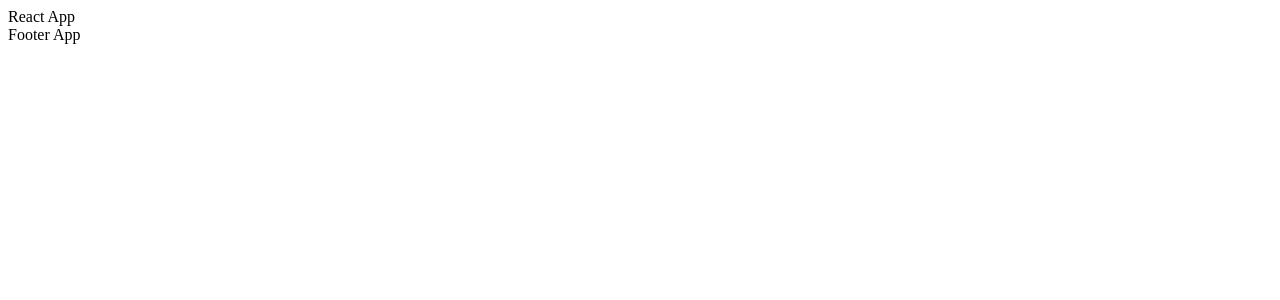
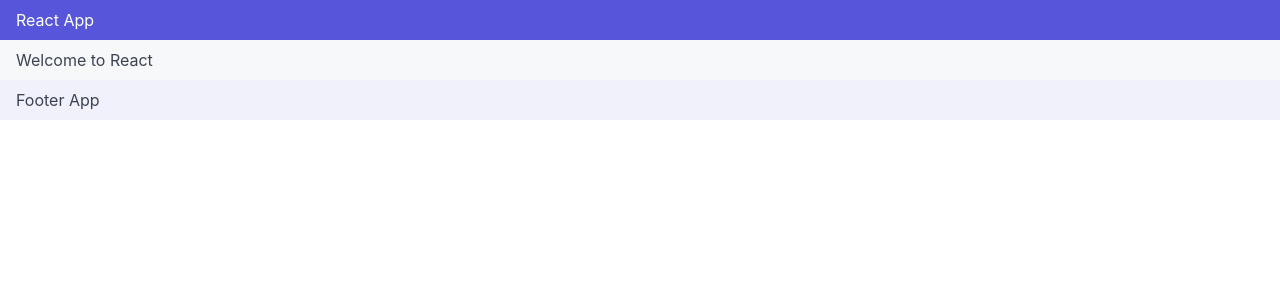
Before and after one commit to coderdiaz/react-track, a React (Create React App) app: page / in a window 1280 px wide. Shown: the top 300 px of the page. Built offline with nearby package versions, Linux system fonts and the light colour scheme.

Commit message:
feat: adding styling

```diff
--- a/package.json
+++ b/package.json
@@ -5,7 +5,8 @@
   "dependencies": {
     "react": "^16.8.6",
     "react-dom": "^16.8.6",
-    "react-scripts": "3.0.1"
+    "react-scripts": "3.0.1",
+    "spectre.css": "^0.5.8"
   },
   "scripts": {
     "start": "react-scripts start",
--- a/src/App.js
+++ b/src/App.js
@@ -4,7 +4,11 @@ import Footer from './components/Footer';
 
 const App = () => (<Fragment>
   <Header />
-  <main className="main"></main>
+  <main className="main bg-gray p-2">
+    <div className="container">
+      Welcome to React
+    </div>
+  </main>
   <Footer />
 </Fragment>);
 
--- a/src/components/Footer.js
+++ b/src/components/Footer.js
@@ -1,7 +1,9 @@
 import React from 'react';
 
-const Footer = () => (<footer className="footer">
-  Footer App
+const Footer = () => (<footer className="footer bg-secondary p-2">
+  <div className="container">
+    Footer App
+  </div>
 </footer>);
 
 export default Footer;
--- a/src/components/Header.js
+++ b/src/components/Header.js
@@ -1,7 +1,9 @@
 import React from 'react';
 
-const Header = () => (<header className="header">
-  React App
+const Header = () => (<header className="header bg-primary p-2">
+  <div className="container">
+    React App
+  </div>
 </header>);
 
 export default Header;
--- a/src/index.js
+++ b/src/index.js
@@ -1,6 +1,7 @@
 import React from 'react';
 import ReactDOM from 'react-dom';
 import App from './App';
+import "spectre.css/dist/spectre.min.css";
 import * as serviceWorker from './serviceWorker';
 
 ReactDOM.render(<App />, document.getElementById('root'));
```
Also changed, not shown: 1 other file (tests, documents, lock files or other folders).
